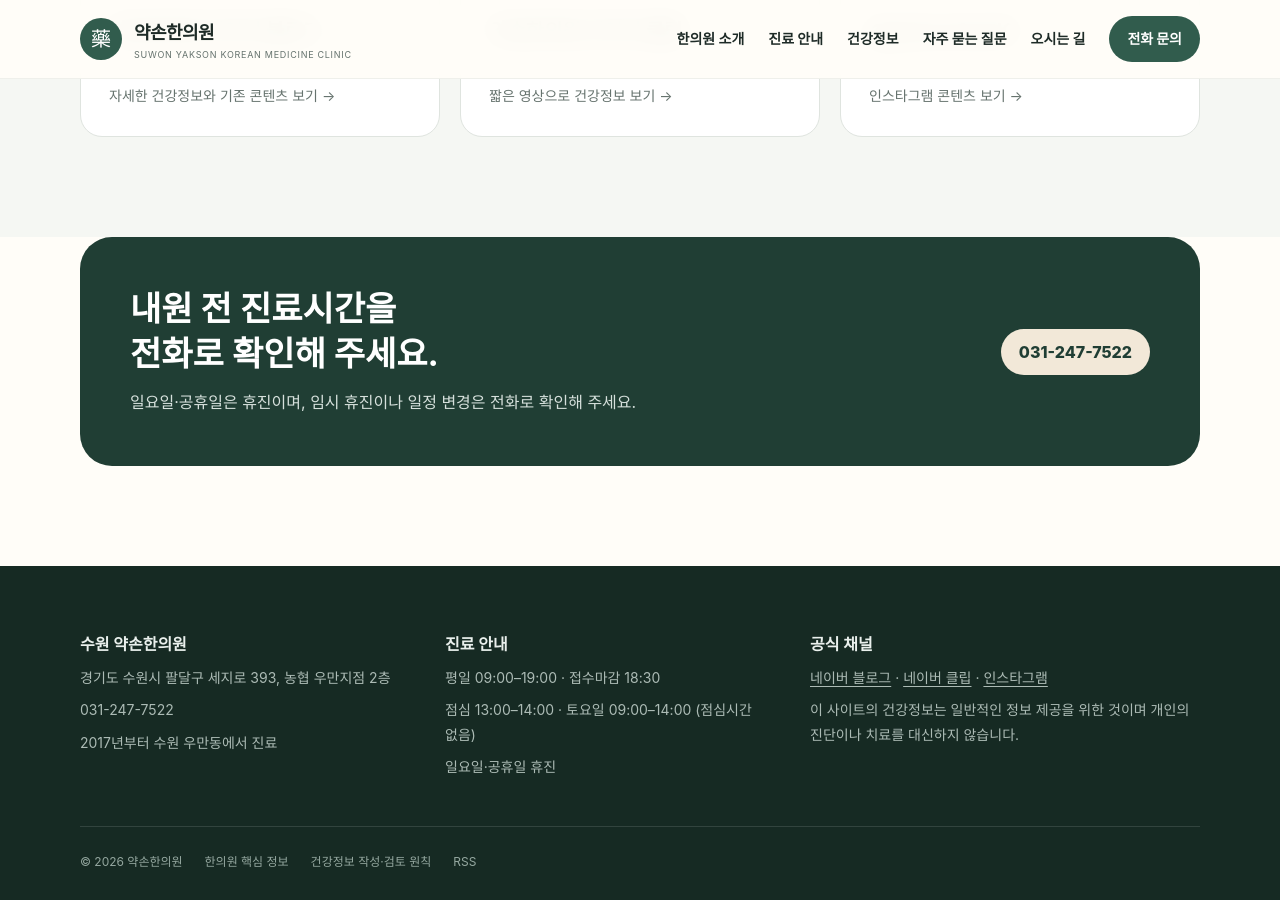
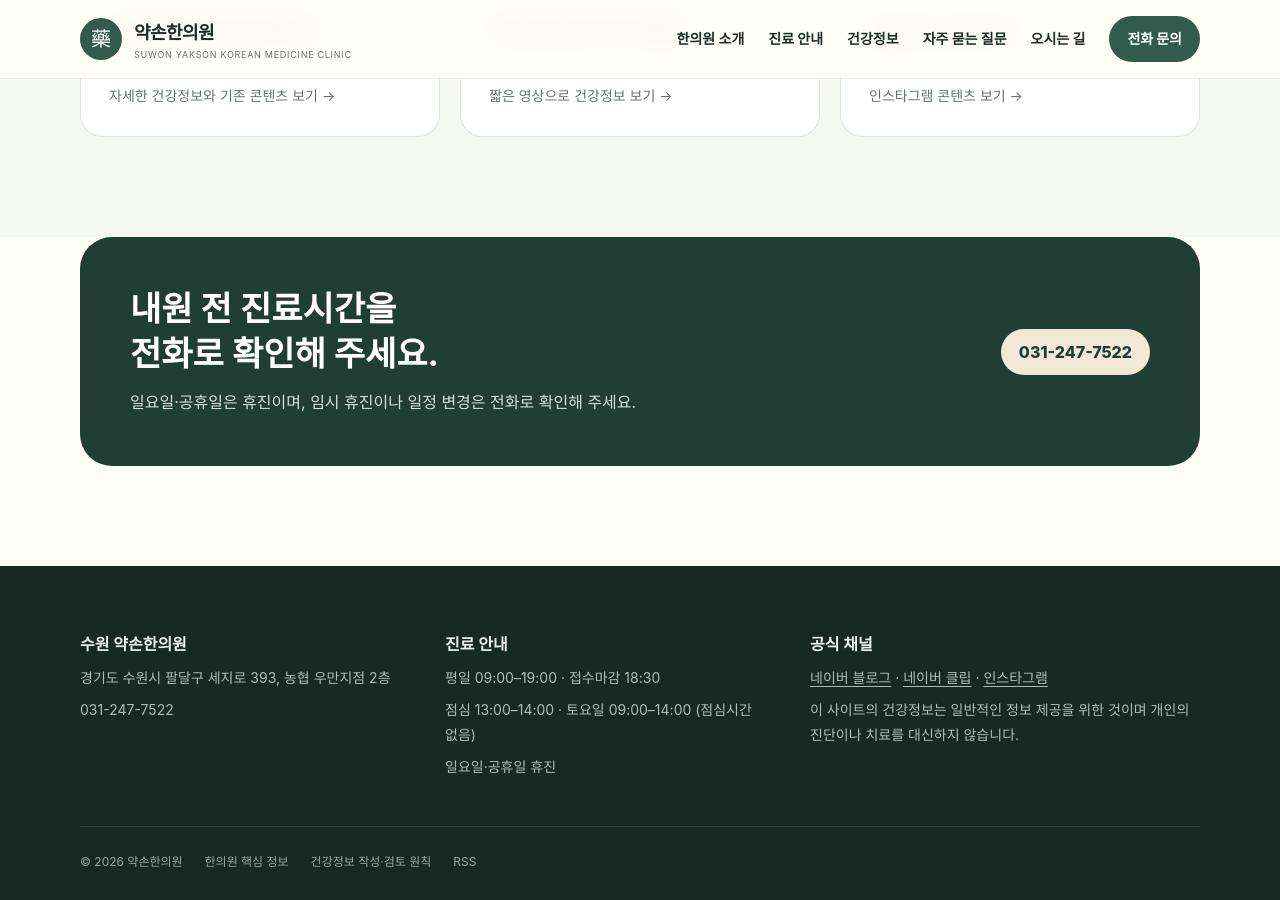
Before and after one commit to yaksonclinic/yakson-suwon-site, a Jekyll site: the page built from index.md, in a window 1280 px wide and 900 px high, scrolled down 3785 px. Built offline with Jekyll 4.4.1, drawn with Linux system fonts in a browser that asks for light colours.

Commit message:
Update footer.html

```diff
--- a/_includes/footer.html
+++ b/_includes/footer.html
@@ -4,8 +4,7 @@
       <strong>{{ site.data.clinic.name }}</strong>
       <p>{{ site.data.clinic.address }}</p>
       <p><a href="{{ site.data.clinic.phone_uri }}">{{ site.data.clinic.phone }}</a></p>
-      <p>{{ site.data.clinic.started_year }}년부터 수원 우만동에서 진료</p>
-    </div>
+     </div>
     <div>
       <strong>진료 안내</strong>
       <p>평일 {{ site.data.clinic.hours.weekday }} · 접수마감 {{ site.data.clinic.hours.reception_close }}</p>
```
